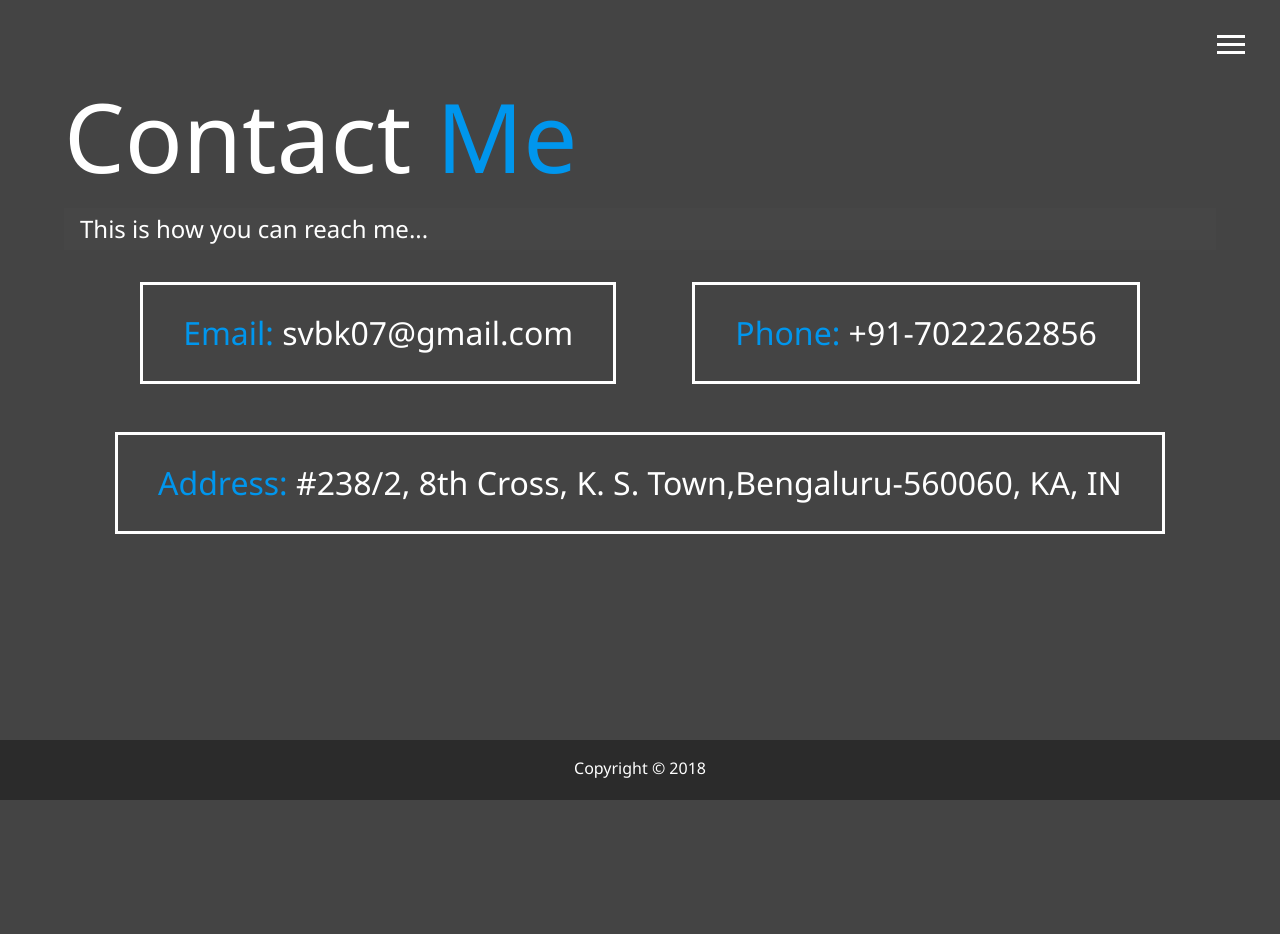
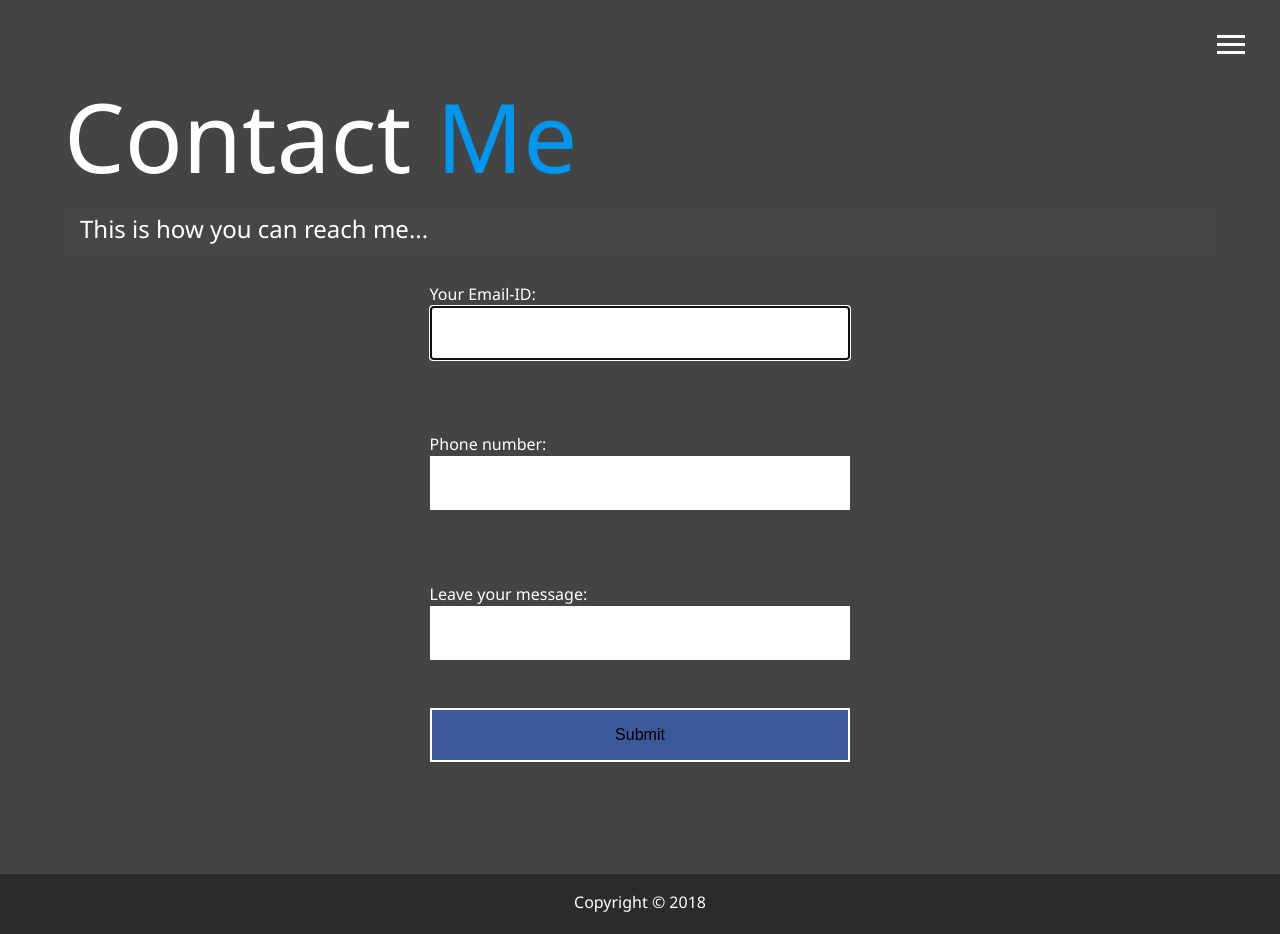
Before and after one commit to BharathKV007/MyPortfolio, a website: page dist/contact.html in a window 1280 px wide. Before the commit the page ends 800 px from the top, so only its background shows below. Drawn offline with Linux system fonts and the light colour scheme.

Commit message:
Updated Contact Me

```diff
--- a/dist/contact.html
+++ b/dist/contact.html
@@ -57,17 +57,25 @@
             This is how you can reach me...
         </h2>
 
-        <div class="boxes">
+        <form class="boxes">
             <div>
-                <span class="text-secondary">Email:</span> svbk07@gmail.com
+                Your Email-ID:
+                <input type="email" autocomplete="email" inputmode="email" autofocus required class="text-secondary">
+            </div>
+            <br>
+            <div>
+                Phone number:
+                <input type="tel" class="text-secondary">
+            </div>
+            <br>
+            <div>
+                Leave your message:
+                <input type="text" class="text-secondary">
             </div>
             <div>
-                <span class="text-secondary">Phone:</span> +91-7022262856
+                <input type="submit" name="SUBMIT" class="text-submit">
             </div>
-            <div>
-                <span class="text-secondary">Address:</span> #238/2, 8th Cross, K. S. Town,Bengaluru-560060, KA, IN
-            </div>
-        </div>
+        </form>
 
     </main>
 
--- a/dist/css/main.css
+++ b/dist/css/main.css
@@ -192,23 +192,28 @@ main {
       transition: all 0.5s ease-out; }
 
 .boxes {
-  display: flex;
-  flex-wrap: wrap;
+  display: grid;
+  grid-auto-flow: row;
+  grid-area: auto;
   justify-content: space-evenly;
   align-items: center;
   margin-top: 1rem; }
-  .boxes div {
-    font-size: 2rem;
-    border: 3px #fff solid;
-    padding: 1.5rem 2.5rem;
+  .boxes input {
+    width: 100%;
+    font-size: 1rem;
+    color: #000;
+    border: 2px #fff solid;
+    padding: 1rem 1.5rem;
     margin-bottom: 3rem;
     transition: all 0.5s ease-out; }
-    .boxes div:hover {
-      padding: 0.5rem 1rem;
+    .boxes input:hover {
+      padding: 1rem 1.5rem;
       background: #0096ed;
       color: #000; }
-      .boxes div:hover span {
-        color: #000; }
+  .boxes .text-submit {
+    padding: 1rem 1.5rem;
+    background: #3b5998;
+    color: #000; }
 
 .btn, .btn-dark, .btn-light {
   display: block;
```
